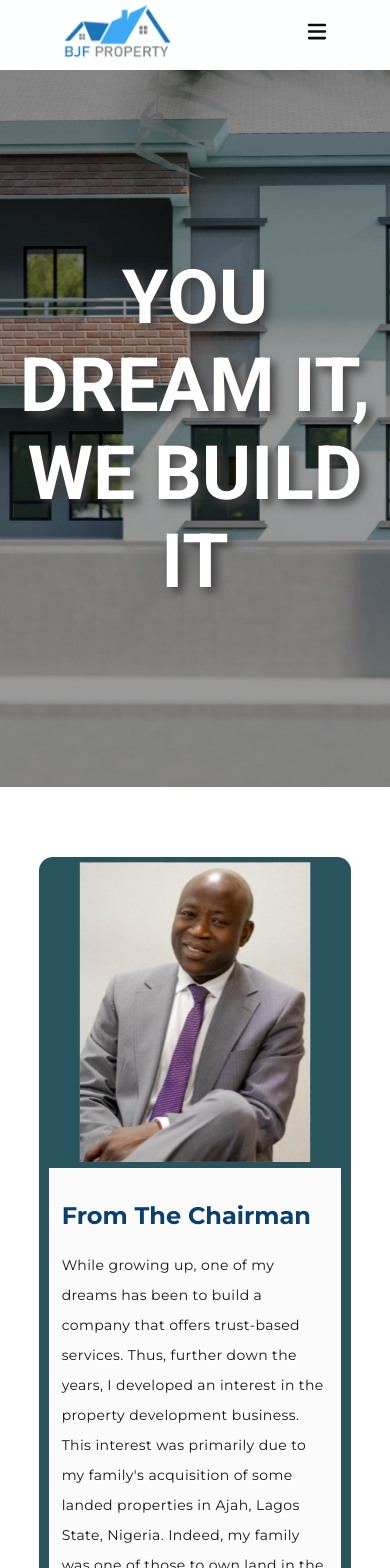
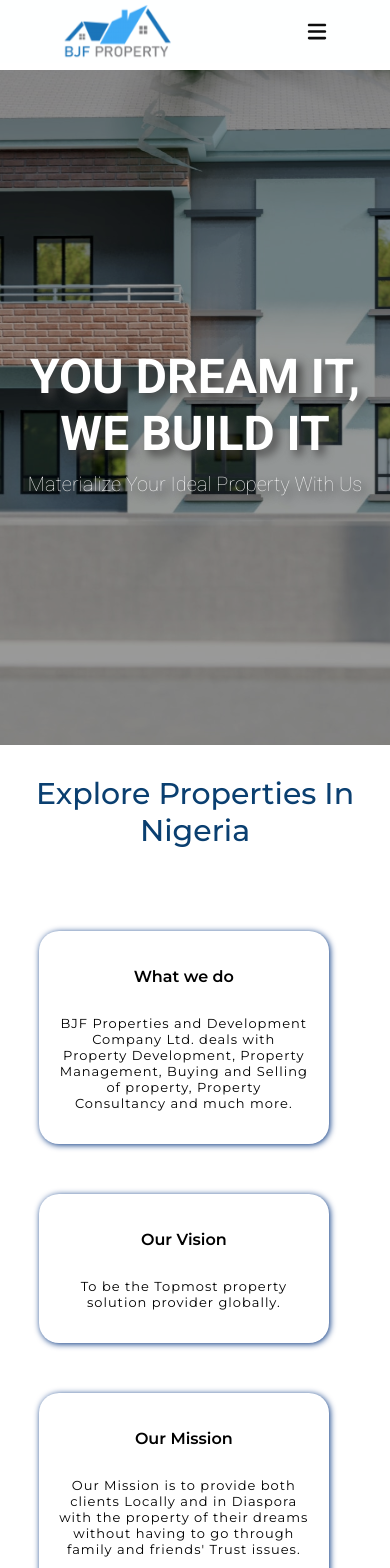
Before and after one commit to fayaio/telk, a Next.js app in the folder frontend/: page / in a window 390 px wide. Shown: the top 1568 px of the page. Built offline with nearby package versions, Linux system fonts and the light colour scheme; a web font is replaced by a local one.

Commit message:
added banner paragraph and cards

```diff
--- a/frontend/components/navbar.jsx
+++ b/frontend/components/navbar.jsx
@@ -35,7 +35,7 @@ const Nav = () => {
             </div>
 
             <div className="navlink">
-              <Link  onClick={closeMobileMenu} href="/gallery">
+              <Link  onClick={closeMobileMenu} href="/">
                 <a>Gallery</a>
               </Link>
             </div>
--- a/frontend/package.json
+++ b/frontend/package.json
@@ -14,6 +14,7 @@
     "@fortawesome/free-regular-svg-icons": "^6.1.1",
     "@fortawesome/free-solid-svg-icons": "^6.1.1",
     "@fortawesome/react-fontawesome": "^0.1.18",
+    "antd": "^4.19.4",
     "next": "12.1.0",
     "react": "17.0.2",
     "react-dom": "17.0.2"
--- a/frontend/pages/index.js
+++ b/frontend/pages/index.js
@@ -1,9 +1,8 @@
 import Head from "next/head";
 import Image from "next/image";
 import styles from "../styles/Home.module.css";
-import { library } from "@fortawesome/fontawesome-svg-core";
-import { FontAwesomeIcon } from "@fortawesome/react-fontawesome";
-import { faCode, faHighlighter } from "@fortawesome/free-solid-svg-icons";
+
+
 
 export default function Home() {
   return (
@@ -17,11 +16,40 @@ export default function Home() {
       <div className={styles.homeContainer}>
         {/* Banner Section */}
         <div className={styles.bannerContainer}>
+        <div className={styles.bannercontent}>
           <h3 className={styles.bannerText}> YOU DREAM IT, WE BUILD IT</h3>
+         <p className={styles.bannerp}>Materialize Your Ideal Property With Us</p>
+</div>
         </div>
 
+<div className={styles.explore}>
+  <h1 className={styles.exploreh}>Explore Properties In Nigeria</h1>
+        <div className={styles.cardcontainer}>
+        <div className={styles.explorecards}>
+    <div className={styles.explorecard} >
+      <h3>What we do</h3>
+      <p>BJF Properties and Development Company Ltd. deals with Property Development, Property Management, Buying and Selling of property, Property Consultancy and much more.
+</p>
+    </div>
+
+    <div className={styles.explorecard}>
+    <h3>Our Vision</h3>
+    <p>To be the Topmost property solution provider globally.</p>
+    </div>
+
+    <div className={styles.explorecard} >
+    <h3>Our Mission</h3>
+      <p>Our Mission is to provide both clients Locally and in Diaspora with the property of their dreams without having to go through family and friends' Trust issues.
+</p>
+    </div>
+    </div>
+  </div>
+  </div>
+
         {/* Chairman Section */}
-        <section className={styles.cm}>
+
+        <section className={styles.cmcon} >
+          <div className={styles.cm}>
           <div className={styles.main}>
             <img src="./chairmanpic.svg" alt="" />
             <div className={styles.cmContent}>
@@ -38,7 +66,7 @@ export default function Home() {
               <div className={styles.cmAnchor} type="button">
 
                 <a href="/about"> Read More</a>
-
+                </div>
               </div>
             </div>
           </div>
--- a/frontend/styles/Home.module.css
+++ b/frontend/styles/Home.module.css
@@ -6,7 +6,7 @@
 
 .bannerContainer {
   background-image: url(../public/bannerimg.svg);
-  min-height: 85vh;
+  min-height: 80vh;
   width: 100%;
   display: flex;
   flex-direction: column;
@@ -19,22 +19,163 @@
   margin-top: 7px;
 }
 
-.bannerText {
-  color: white;
+.bannercontent {
   text-shadow: 5px 5px 10px rgb(65, 64, 64);
-  font-size: 75px;
   font-family: Roboto;
   text-align: center;
   margin: auto;
   width: 90%;
-  color: rgb(255, 255, 255);
+
 }
+
+.bannerText {
+  color: white;
+  font-size: 70px;
+  margin-bottom: -10px;
+}
+
+.bannerp {
+  text-shadow: 5px 5px 10px rgb(12, 11, 11);
+  color: white;
+  font-weight: 200;
+  font-size: 30px;
+  color: rgb(240, 240, 240);
+}
+
+
+@media screen and (max-width: 590px) {
+  .bannerText  {
+      font-size: 56px;
+  }
+}
+
+@media screen and (max-width: 510px) {
+  .bannerText {
+      font-size: 54px;
+  }
+}
+
+@media screen and (max-width: 509px) and (min-width: 300px) {
+  .bannerText  {
+      font-size: 48px;
+  }
+  .bannerp {
+    font-size: 20px;
+  }
+
+}
+
+@media screen and (max-width: 299px) {
+  .bannerText  {
+      font-size: 40px;
+  }
+  .bannerp {
+    font-size: 17px;
+  }
+}
+
+@media screen and (max-width: 260px) {
+  .bannerText {
+      font-size: 30px;
+  }
+}
+
+@media screen and (max-width: 170px) {
+  .bannerText  {
+      font-size: 13px;
+  }
+}
+
+
+.explore{
+ width:100%;
+ padding: 30px 0px;
+
+margin-top: -20px;
+
+}
+
+.exploreh{
+  text-align: center;
+  font-family: Montserrat;
+  padding-bottom: 12px;
+  color: #0a3f70;
+  font-size: 30px;
+  font-weight: 500;
+  margin-top: 20px;
+}
+
+
+
+.cardcontainer{
+  width: 80%;
+  margin: auto;
+}
+
+.explorecards{
+  width: 100%;
+    display: grid;
+    grid-template-columns: repeat(3, 1fr);
+    gap: 50px;
+    margin-top: 70px;
+
+}
+
+
+.explorecard{
+ width: 80%;
+ display: flex;
+ flex-direction: column;
+ justify-content: center;
+ align-items: center;
+ text-align: center;
+  background-color: #ffffff;
+  box-shadow: 1px 1px 6px rgb(2, 50, 126);
+  padding: 20px;
+  height: auto;
+  font-family: Montserrat;
+  transition: 0.7s;
+  border-radius: 20px;
+}
+
+.explorecard:hover{
+  box-shadow: 1px 1px 6px rgb(3, 10, 22);
+  cursor: pointer;
+  padding-left:30px
+}
+
+.explorecard h3{
+  font-size: 16px;
+  font-weight: 600;
+}
+
+.explorecard p{
+font-size: 13px;
+letter-spacing: 1px;
+}
+
+
+@media screen and (max-width: 990px) {
+  .explorecards {
+      grid-template-columns: 1fr;
+  }
+}
+
+
+.cmcon{
+  width: 100%;
+  background-color: #f7f8f8;
+  height: auto;
+  padding:30px 0px;
+}
+
 .cm {
   width: 80%;
   margin: 70px auto;
   padding: 5px 0px;
+  border-radius: 14px;
   background-color: #29545e;
-  border-radius: 14px;
+  height: auto;
 }
 
 .cm img {
@@ -43,6 +184,7 @@
 }
 
 .main {
+
   width: 1130px;
   max-width: 95%;
   margin: 0 auto;
@@ -119,6 +261,7 @@
   background-position: center;
   background-size: cover;
   margin-top: 7px;
+  /* margin-bottom: 60px; */
   padding-bottom: 40px;
 }
 
@@ -162,14 +305,14 @@
   margin-bottom: 40px;
 }
 
-.abtbanner h1{
+.abtbanner h1 {
   font-family: Montserrat;
   font-size: 27px;
   text-align: center;
   color: #eeeeee;
 }
 
-.speech{
+.speech {
   width: 90%;
   display: flex;
   margin: auto;
@@ -191,7 +334,7 @@ height: 770px;
 
 } */
 
-.spcontent{
+.spcontent {
   display: flex;
 
   flex-direction: column;
@@ -199,38 +342,36 @@ height: 770px;
   margin: auto;
   padding: 36px;
   justify-content: flex-start;
-
 }
 
-.spcontent h4{
+.spcontent h4 {
   font-size: 30px;
   font-weight: 600;
   color: #063d8f;
   margin-bottom: 8px;
 }
 
-.spcontent h2{
-
+.spcontent h2 {
   color: #0058db;
   font-size: 19px;
-margin-bottom:6px;
+  margin-bottom: 6px;
 }
 
- .hcm{
+.hcm {
   color: #1b46bd;
   font-size: 16.5px;
   font-weight: 400;
 }
 
-.spcontent p{
+.spcontent p {
   line-height: 39px;
 }
 
-.paras{
+.paras {
   margin-top: 15px;
 }
 
-.spcontent h5{
+.spcontent h5 {
   font-size: 19px;
   color: #0058db;
 }
--- a/frontend/styles/globals.css
+++ b/frontend/styles/globals.css
@@ -28,6 +28,7 @@ nav {
 
 a {
   text-decoration: none;
+  color: #000000;
 }
 .navlink {
   color: rgb(0, 0, 0);
@@ -103,7 +104,7 @@ footer{
   display: -o-flex;
   display: flex;
   flex-flow: row wrap;
-  color: #FFFFFF;
+  color: #ffffff;
   background: #29545E;
 
 }
@@ -120,7 +121,7 @@ margin: 10px;
 margin-left: 120px;
 }
 
-h2{
+.footer h2{
   font-family: Montserrat;
   font-size: 15.5px;
   font-weight: 500;
```
Also changed, not shown: 1 other file (tests, documents, lock files or other folders). Lines whose indentation alone changed are shown as unchanged.
